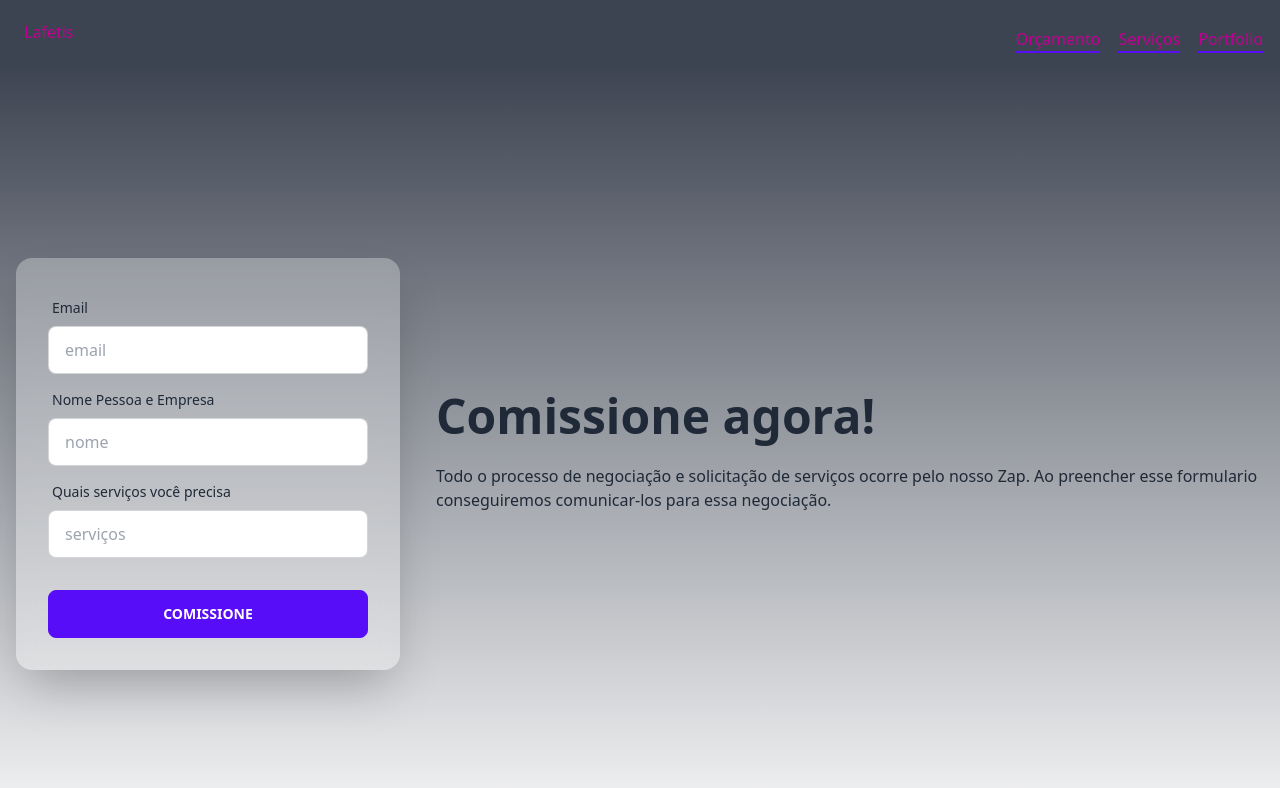
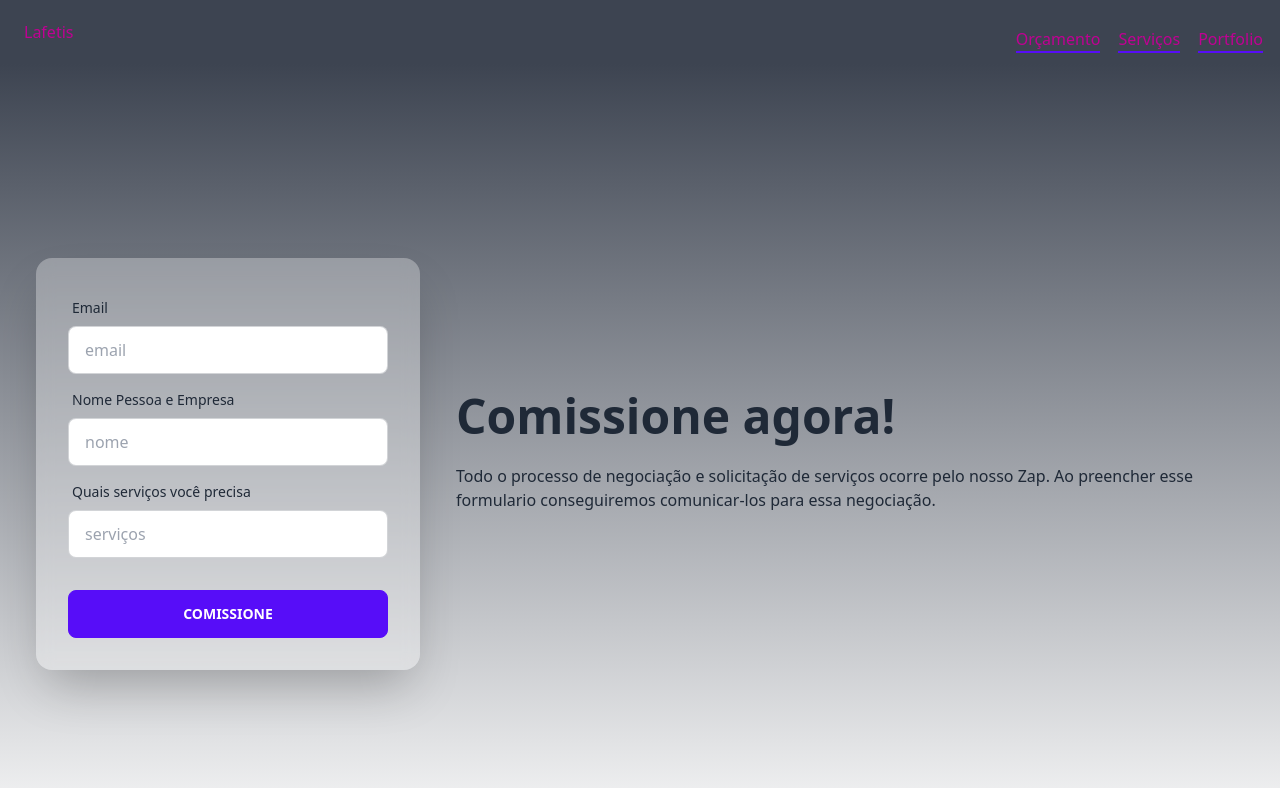
Before and after one commit to mateusdcc/lafetis, a Next.js app: page /comissao in a window 1280 px wide. Shown: the top 788 px of the page. Built offline with nearby package versions, Linux system fonts and the light colour scheme.

Commit message:
Fixing margin

```diff
--- a/components/ComissionBox.jsx
+++ b/components/ComissionBox.jsx
@@ -2,7 +2,7 @@ import Link from 'next/link';
 
 function ComissionBox() {
   return (
-    <div className="card mr-5 backdrop-blur flex-shrink-0 w-full max-w-sm shadow-2xl bg-base-100/[0.3]">
+    <div className="card mr-5 ml-5 backdrop-blur flex-shrink-0 w-full max-w-sm shadow-2xl bg-base-100/[0.3]">
       <div className="card-body">
         <div className="form-control">
           <label className="label">
```
